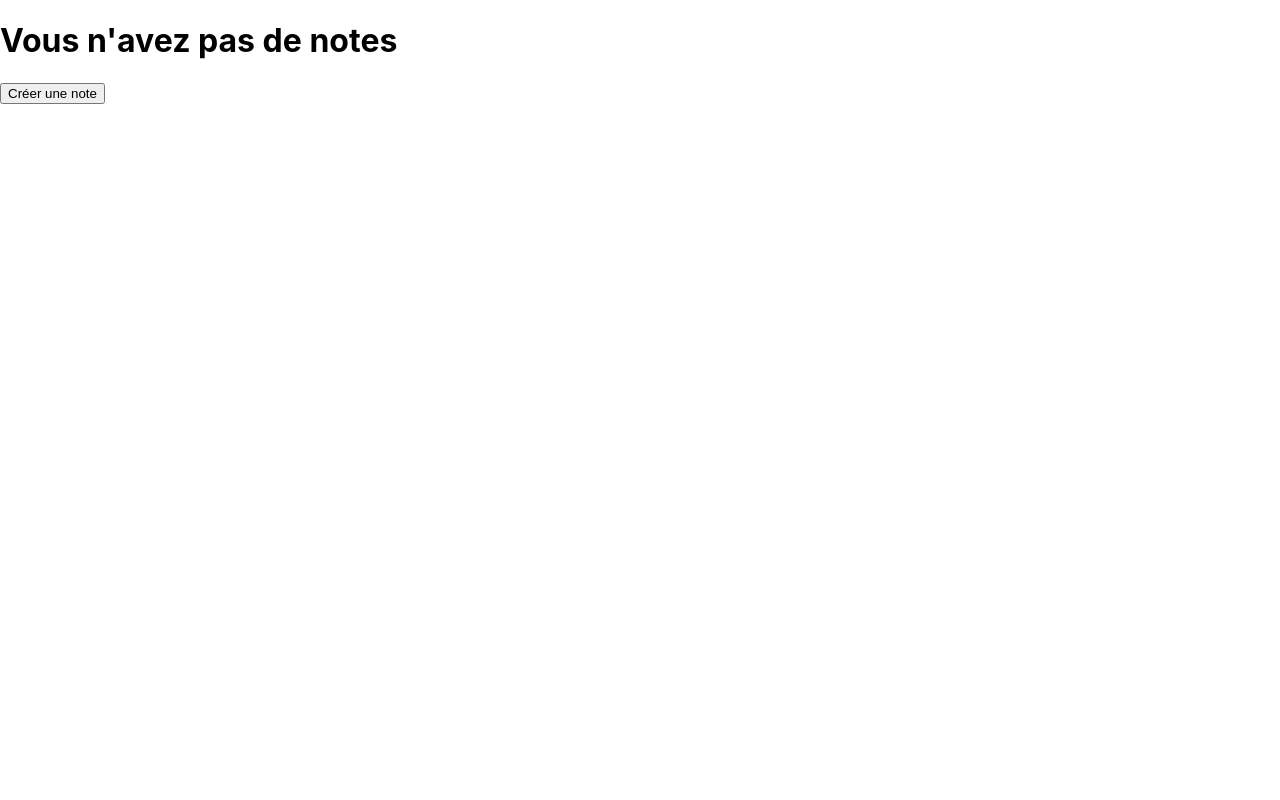
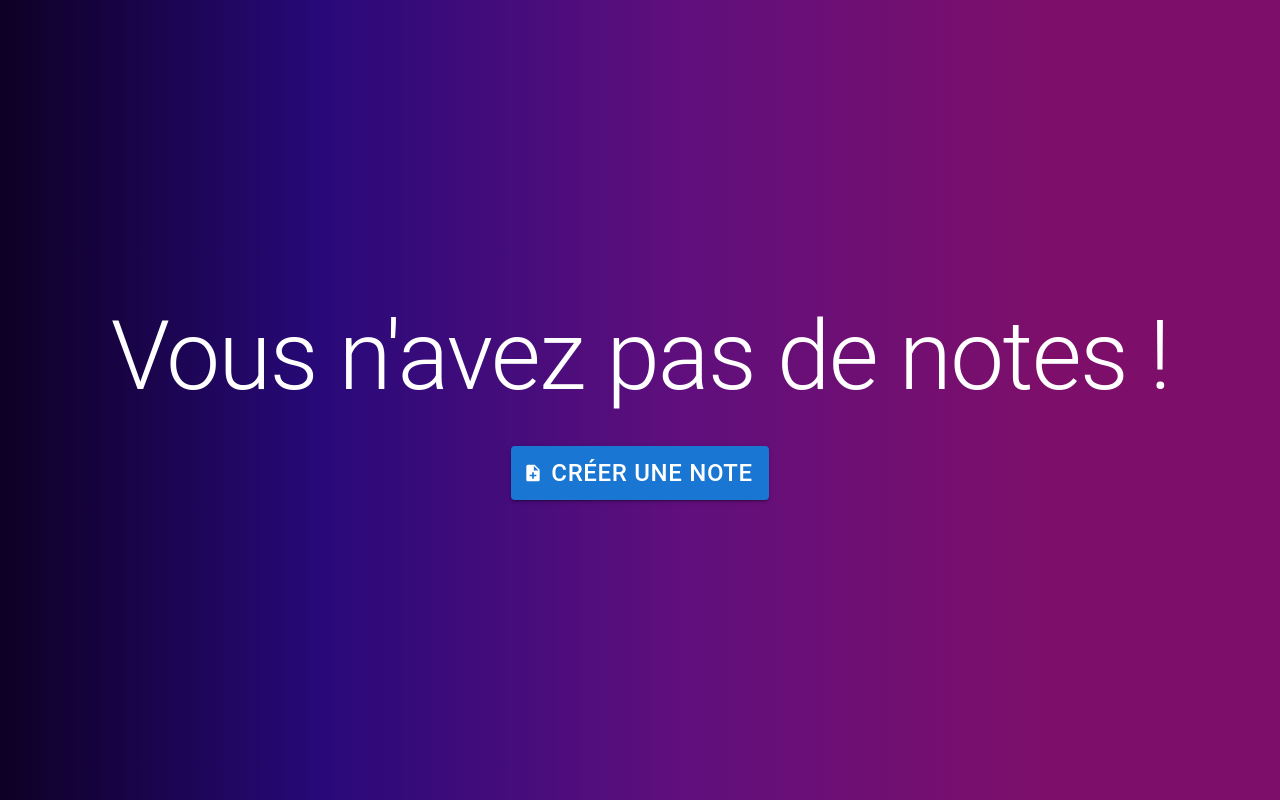
Before and after one commit to Luma168/projet-react, a React (Create React App) app in the folder note-app/: page /notes in a window 1280 px wide. Built offline with nearby package versions, Linux system fonts and the light colour scheme; no server answers.

Commit message:
added loader and started css

```diff
--- a/note-app/src/App.css
+++ b/note-app/src/App.css
@@ -1,14 +1,22 @@
-/* .Side {
+body{
+  background: linear-gradient(90deg, rgba(14,0,36,1) 0%, rgba(40,9,121,1) 25%, rgba(95,15,125,1) 53%, rgba(125,15,107,1) 81%);
+}
+
+#root{
+  width: 100%;
+  height: 100vh;
+}
+
+.Side {
   width: 240px;
   top: 0px;
   left: 0px;
   bottom: 0px;
   display: flex;
   flex-direction: column;
-  background-color: rgb(29, 35, 39);
 }
 
-.Loading {
+/* .Loading {
   text-align: center;
   padding: 16px;
 }
--- /dev/null
+++ b/note-app/src/components/Loader.js
@@ -0,0 +1,80 @@
+import { useEffect, useState, useRef } from 'react';
+import Box from '@mui/material/Box';
+import CircularProgress from '@mui/material/CircularProgress';
+import { green } from '@mui/material/colors';
+import Fab from '@mui/material/Fab';
+import CheckIcon from '@mui/icons-material/Check';
+import SaveIcon from '@mui/icons-material/Save';
+
+export default function Loader({loaderTrigger, showLoader, setShowLoader}) {
+    const [loading, setLoading] = useState(false);
+    const [success, setSuccess] = useState(false);
+    const timer = useRef();
+
+    const buttonSx = {
+        ...(success && {
+            bgcolor: green[500],
+            '&:hover': {
+                bgcolor: green[700],
+            },
+        }),
+    };
+
+    useEffect(() => {
+        return () => {
+        clearTimeout(timer.current);
+        };
+    }, []);
+
+    const handleLoaderTrigger = () => {
+        if (!loading) {
+        setSuccess(false);
+        setLoading(true);
+        timer.current = window.setTimeout(() => {
+            setSuccess(true);
+            setLoading(false);
+        }, 1000);
+    }
+};
+
+useEffect(() => {
+    if(loaderTrigger){
+        handleLoaderTrigger()
+        setTimeout(() => {
+
+            setShowLoader((show)=>!show)
+        }, 1500);
+    }
+    }, [loaderTrigger])
+
+    return (
+
+        showLoader ?
+        <Box sx={{ display: 'flex', alignItems: 'center', position: 'absolute', bottom: '5px'}}>
+            <Box sx={{ m: 1, position: 'relative' }}>
+                <Fab
+                aria-label="save"
+                color="primary"
+                sx={buttonSx}
+                >
+                {success ? <CheckIcon /> : <SaveIcon />}
+                </Fab>
+                {loading && (
+                <CircularProgress
+                    size={68}
+                    sx={{
+                    color: green[500],
+                    position: 'absolute',
+                    top: -6,
+                    left: -6,
+                    zIndex: 1,
+                    }}
+                />
+                )}
+            </Box>
+        </Box>
+        :
+        null
+
+    );
+}
--- a/note-app/src/components/Sidebar.js
+++ b/note-app/src/components/Sidebar.js
@@ -1,9 +1,10 @@
 import { Button, Checkbox, IconButton, List, ListItem, ListItemButton, ListItemText, Typography} from '@mui/material';
 import DeleteIcon from '@mui/icons-material/Delete';
 import Swal from 'sweetalert2'
+import Loader from '../components/Loader';
 
-export default function Sidebar({notes, currentNoteId, createNewNote, routeChange, deleteNote, updateNoteDone}) {
 
+export default function Sidebar({notes, currentNoteId, createNewNote, routeChange, deleteNote, updateNoteDone, loaderTrigger, showLoader , setShowLoader}) {
     return (
         <div className='Side'>
             <Button
@@ -33,12 +34,12 @@ export default function Sidebar({notes, currentNoteId, createNewNote, routeChang
                     />
                     <ListItemText
                     primary={
-                        <Typography variant="h5">
+                        <Typography variant="h5" sx={{textDecoration: note.done ? 'line-through' : ''}}>
                         {note.title}
                         </Typography>
                     }
                     secondary={
-                        <Typography variant="caption">
+                        <Typography variant="caption" sx={{textDecoration: note.done ? 'line-through' : ''}}>
                         {note.content}
                         </Typography>
                     }
@@ -79,6 +80,7 @@ export default function Sidebar({notes, currentNoteId, createNewNote, routeChang
                 </ListItemButton>
             ) : null}
             </List>
-    </div>
+            <Loader loaderTrigger={loaderTrigger} showLoader={showLoader} setShowLoader={setShowLoader} />
+        </div>
     )
 }
--- a/note-app/src/views/Home.js
+++ b/note-app/src/views/Home.js
@@ -3,12 +3,16 @@ import { Split } from 'uiw';
 import { useNavigate } from 'react-router-dom';
 import Sidebar from '../components/Sidebar';
 import Editor from '../components/Editor';
+import { Box, Button, Typography } from '@mui/material';
+import NoteAddIcon from '@mui/icons-material/NoteAdd';
 
 export default function Home() {
     const [notes, setNotes] = useState([]);
     const [currentNoteId, setCurrentNoteId] = useState("")
     const [tempNoteTitle, setTempNoteTitle] = useState("")
     const [tempNoteContent, setTempNoteContent] = useState("")
+    const [loaderTrigger, setLoaderTrigger] = useState(0)
+    const [showLoader, setShowLoader] = useState(false)
 
     const currentNote = notes.find(note => note.id === currentNoteId) || notes[0]
     const sortedNotes = notes.sort((a, b) => Date.parse(b.updatedAt) - Date.parse(a.updatedAt))
@@ -40,6 +44,7 @@ export default function Home() {
             body: JSON.stringify({ title: "Nouvelle Note", content: "Saisissez votre note", createdAt: new Date(), updatedAt: new Date(), done: false })
             }
         )
+        setLoaderTrigger((trigger) => trigger + 1)
         fetchNotes()
     }
 
@@ -59,6 +64,7 @@ export default function Home() {
                 body: JSON.stringify({ title: newValue, updatedAt: new Date() })
             }
         )
+        setLoaderTrigger((trigger) => trigger + 1)
     }
     const updateNoteContent = async function (newValue) {
         await fetch(
@@ -69,6 +75,7 @@ export default function Home() {
                 body: JSON.stringify({ content: newValue, updatedAt: new Date() })
             }
         )
+        setLoaderTrigger((trigger) => trigger + 1)
     }
     const updateNoteDone = async function (noteId, newValue) {
         await fetch(
@@ -76,18 +83,22 @@ export default function Home() {
             {
                 method: 'PATCH',
                 headers: { 'Content-Type': 'application/json' },
-                body: JSON.stringify({ done: newValue })
+                body: JSON.stringify({ done: newValue, updatedAt: new Date() })
             }
         )
+        setLoaderTrigger((trigger) => trigger + 1)
+        fetchNotes()
     }
 
     useEffect(() => {
         const timeoutId = setTimeout(() => {
             if (tempNoteTitle !== currentNote.title) {
                 updateNoteTitle(tempNoteTitle)
+                setShowLoader((show) => !show)
             }
             if (tempNoteContent !== currentNote.content) {
                 updateNoteContent(tempNoteContent)
+                setShowLoader((show) => !show)
             }
             fetchNotes()
         }, 500)
@@ -117,6 +128,9 @@ export default function Home() {
                         routeChange={routeChange}
                         deleteNote={deleteNote}
                         updateNoteDone={updateNoteDone}
+                        loaderTrigger={loaderTrigger}
+                        showLoader={showLoader}
+                        setShowLoader={setShowLoader}
                     />
                     <Editor
                         tempNoteTitle={tempNoteTitle}
@@ -128,15 +142,33 @@ export default function Home() {
                     />
                 </Split>
                 :
-                <div className="no-notes">
-                    <h1>Vous n'avez pas de notes</h1>
-                    <button
-                        className="first-note"
+                <Box sx={{
+                    display: 'flex',
+                    flexDirection: 'column',
+                    justifyContent: 'center',
+                    alignItems: 'center',
+                    width: '100%',
+                    height: '100%',
+
+                }}>
+                    <Typography
+                        variant="h1"
+                        gutterBottom
+                        sx={{
+                            color: 'white'
+                        }}
+                    >
+                        Vous n'avez pas de notes !
+                    </Typography>
+                    <Button
+                        variant="contained"
+                        startIcon={<NoteAddIcon />}
                         onClick={createNewNote}
+                        sx={{ fontSize: '1.5rem'}}
                     >
                         Créer une note
-                    </button>
-                </div>
+                    </Button>
+                </Box>
             }
         </>
     )
```
Also changed, not shown: 1 other file (tests, documents, lock files or other folders).
